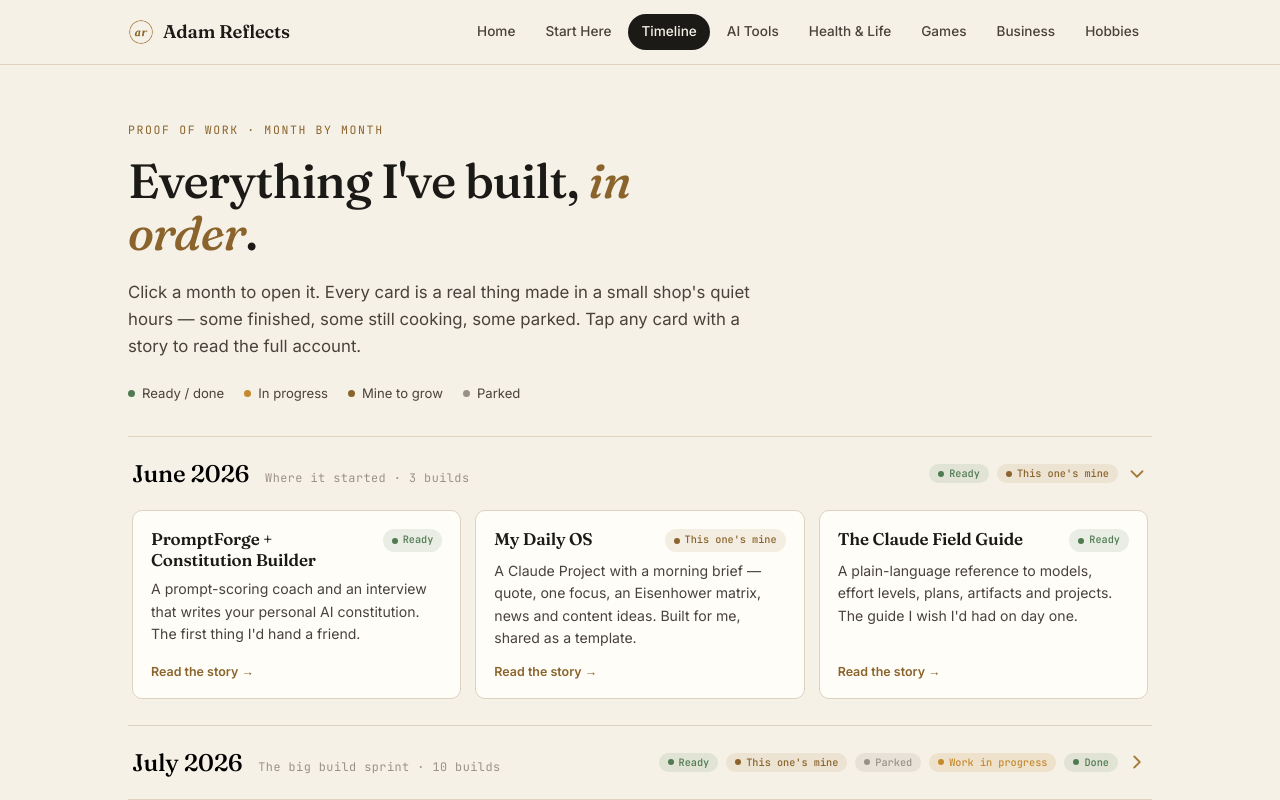
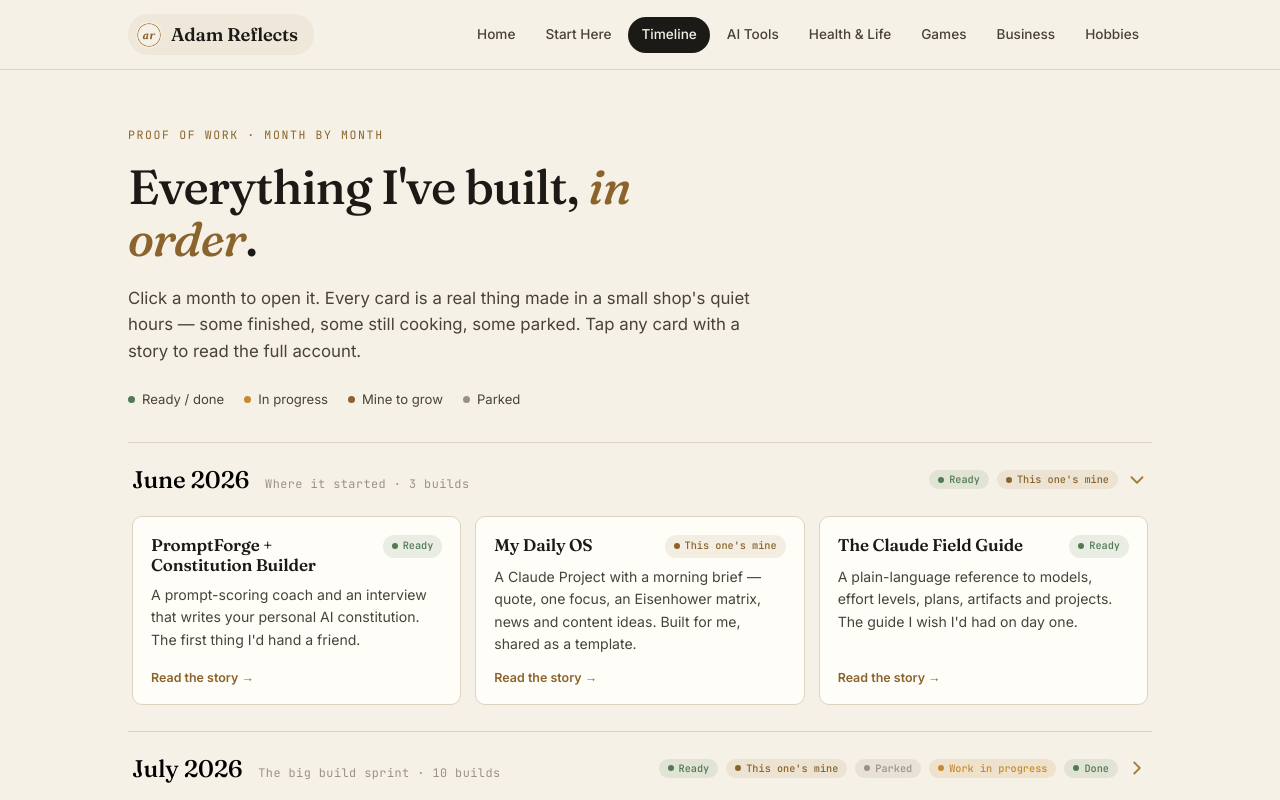
Before and after one commit to holdennopunches/Adamreflects, a Next.js app: page /timeline in a window 1280 px wide. Shown: the top 800 px of the page. Built offline with nearby package versions, Linux system fonts and the light colour scheme.

Commit message:
Brand wordmark: soft paper-2 pill background

```diff
--- a/app/globals.css
+++ b/app/globals.css
@@ -14,7 +14,7 @@
 
   header.topbar{position:sticky;top:0;z-index:50;background:rgba(246,241,231,0.9);backdrop-filter:blur(8px);border-bottom:1px solid var(--line);}
   .topbar-inner{max-width:1080px;margin:0 auto;padding:14px 28px;display:flex;align-items:center;justify-content:space-between;}
-  .brand{font-family:'Fraunces',serif;font-weight:600;font-size:1.15rem;letter-spacing:-0.01em;display:flex;align-items:center;gap:9px;cursor:pointer;background:none;border:none;text-decoration:none;color:inherit;}
+  .brand{font-family:'Fraunces',serif;font-weight:600;font-size:1.15rem;letter-spacing:-0.01em;display:flex;align-items:center;gap:9px;cursor:pointer;background:var(--paper-2);border:none;border-radius:20px;padding:6px 16px 6px 8px;text-decoration:none;color:inherit;}
   .brand .mark{width:26px;height:26px;border-radius:50%;display:inline-block;background-image:var(--ar-logo);background-size:cover;background-position:center;flex-shrink:0;}
   nav.tabs{display:flex;gap:4px;flex-wrap:wrap;}
   nav.tabs a{font-family:'Inter',sans-serif;font-size:0.85rem;font-weight:500;color:var(--ink-soft);background:transparent;border:none;cursor:pointer;padding:7px 13px;border-radius:20px;transition:all .18s ease;text-decoration:none;display:inline-block;}
```
